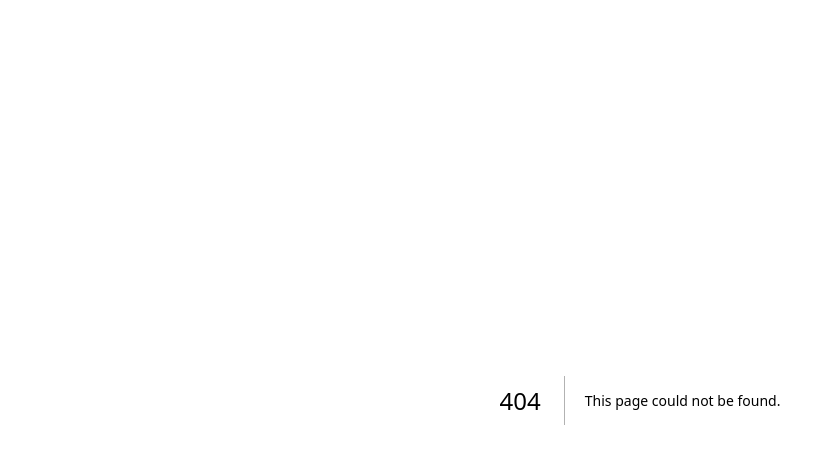
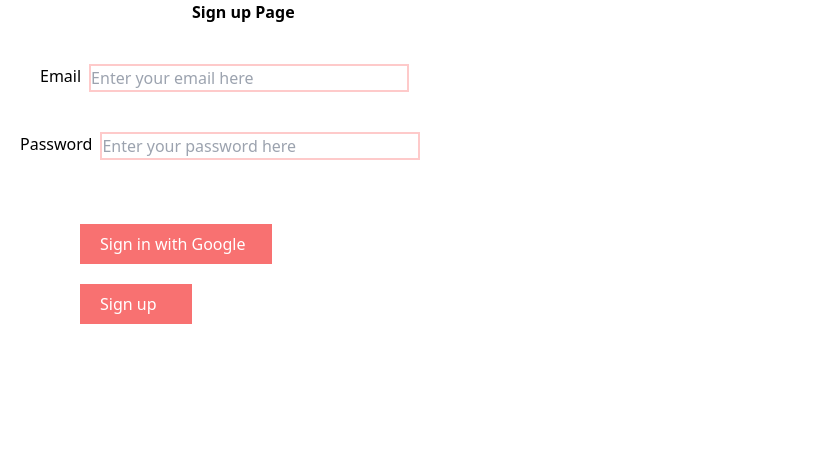
Before and after one commit to nitika-jain04/car-rental, a Next.js app: page /signup in a window 1280 px wide. Before the commit this address had no page. Shown: the top 464 px of the page, without its empty margins (0-822 px from the left). Built offline with nearby package versions, Linux system fonts and the light colour scheme.

Commit message:
additions to UI

```diff
--- a/components/Navbar.jsx
+++ b/components/Navbar.jsx
@@ -29,12 +29,20 @@ export default function Navbar() {
       </div>
 
       <div className="flex items-center gap-4 mt-4 md:mt-0 font-rubik">
+        <div>
+          <Link href="/signin">
             <h2 className="hidden md:block hover:text-orange-600 hover:cursor-pointer font-medium tracking-wide">
               Sign In
             </h2>
+          </Link>
+        </div>
+        <div>
+          <Link href="/signup">
             <button className="bg-orange-600 px-4 md:px-8 py-2 md:py-3 text-white rounded-md font-bold shadow-md">
               Register
             </button>
+          </Link>
+        </div>
       </div>
     </div>
   );
--- /dev/null
+++ b/components/Signin.jsx
@@ -0,0 +1,50 @@
+import React, { useState } from "react";
+import { getAuth, signInWithEmailAndPassword } from "firebase/auth";
+import { app } from "../firebase";
+
+const auth = getAuth(app);
+
+export default function SigninPage() {
+  const [email, setEmail] = useState("");
+  const [password, setPassword] = useState("");
+
+  const signinUser = () => {
+    signInWithEmailAndPassword(auth, email, password)
+      .then((value) => console.log("Sucess!!"))
+      .catch((err) => console.log(err));
+  };
+
+  return (
+    <div className="flex flex-col gap-5">
+      <h1 className="mt-5 ml-48 font-bold">Sign in Page</h1>
+      <div className="flex gap-2 px-10 py-5">
+        <label>Enter your email</label>
+        <input
+          type="email"
+          placeholder="Email"
+          className="w-80 border-red-200 border-2"
+          onChange={(e) => setEmail(e.target.value)}
+          value={email}
+        ></input>
+      </div>
+
+      <div className="flex gap-2 px-5">
+        <label>Enter your password</label>
+        <input
+          type="password"
+          placeholder="Password"
+          className="w-80 border-red-200 border-2"
+          onChange={(e) => setPassword(e.target.value)}
+          value={password}
+        ></input>
+      </div>
+
+      <button
+        onClick={signinUser}
+        className="flex ml-20 mt-5 w-28 px-5 py-2 bg-red-400 text-white"
+      >
+        Sign in
+      </button>
+    </div>
+  );
+}
--- /dev/null
+++ b/components/Signup.jsx
@@ -0,0 +1,70 @@
+import React, { useState } from "react";
+import {
+  createUserWithEmailAndPassword,
+  getAuth,
+  GoogleAuthProvider,
+  signInWithPopup,
+} from "firebase/auth";
+import { app } from "../firebase.js";
+
+const auth = getAuth(app);
+const googleProvider = new GoogleAuthProvider();
+
+export default function SignupPage() {
+  const [email, setEmail] = useState("");
+  const [password, setPassword] = useState("");
+
+  const createUser = () => {
+    createUserWithEmailAndPassword(auth, email, password).then((value) =>
+      alert("Sucess!!")
+    );
+  };
+
+  const signupWithGoogle = () => {
+    signInWithPopup(auth, googleProvider);
+  };
+
+  return (
+    <div className="flex flex-col gap-5">
+      <h1 className="ml-48 font-bold">Sign up Page</h1>
+      <div className="flex gap-2 px-10 py-5">
+        <label>Email</label>
+        <input
+          type="email"
+          onChange={(e) => setEmail(e.target.value)}
+          value={email}
+          placeholder="Enter your email here"
+          required
+          className="w-80 border-red-200 border-2"
+        ></input>
+      </div>
+
+      <div className="flex gap-2 px-5">
+        <label>Password</label>
+        <input
+          type="password"
+          onChange={(e) => setPassword(e.target.value)}
+          value={password}
+          placeholder="Enter your password here"
+          required
+          className="w-80 border-red-200 border-2"
+        ></input>
+      </div>
+
+      <br />
+
+      <button
+        onClick={signupWithGoogle}
+        className="flex ml-20 w-48 px-5 py-2 bg-red-400 text-white"
+      >
+        Sign in with Google
+      </button>
+      <button
+        onClick={createUser}
+        className="flex ml-20 w-28 px-5 py-2 bg-red-400 text-white"
+      >
+        Sign up
+      </button>
+    </div>
+  );
+}
--- /dev/null
+++ b/firebase.js
@@ -0,0 +1,12 @@
+import { initializeApp } from "firebase/app";
+
+const firebaseConfig = {
+  apiKey: "AIzaSyAxNYCnfJRP2Fq8cx92tfRCe_cv4HnJd0A",
+  authDomain: "car-rentify.firebaseapp.com",
+  projectId: "car-rentify",
+  storageBucket: "car-rentify.appspot.com",
+  messagingSenderId: "855383341108",
+  appId: "1:855383341108:web:08e20830639e1ef1e27261",
+};
+
+export const app = initializeApp(firebaseConfig);
--- a/package.json
+++ b/package.json
@@ -11,6 +11,7 @@
   "dependencies": {
     "@fontsource/poppins": "^5.0.8",
     "@fontsource/rubik": "^5.0.18",
+    "firebase": "^10.7.1",
     "next": "14.0.4",
     "react": "^18",
     "react-dom": "^18",
--- /dev/null
+++ b/pages/signin/index.js
@@ -0,0 +1,9 @@
+import Signin from "../../components/Signin";
+
+export default function SignInPage() {
+  return (
+    <div>
+      <Signin />
+    </div>
+  );
+}
--- /dev/null
+++ b/pages/signup/index.js
@@ -0,0 +1,9 @@
+import Signup from "@/components/Signup";
+
+export default function SignUpPage() {
+  return (
+    <div>
+      <Signup />
+    </div>
+  );
+}
```
Also changed, not shown: 1 other file (tests, documents, lock files or other folders). Lines whose indentation alone changed are shown as unchanged.
